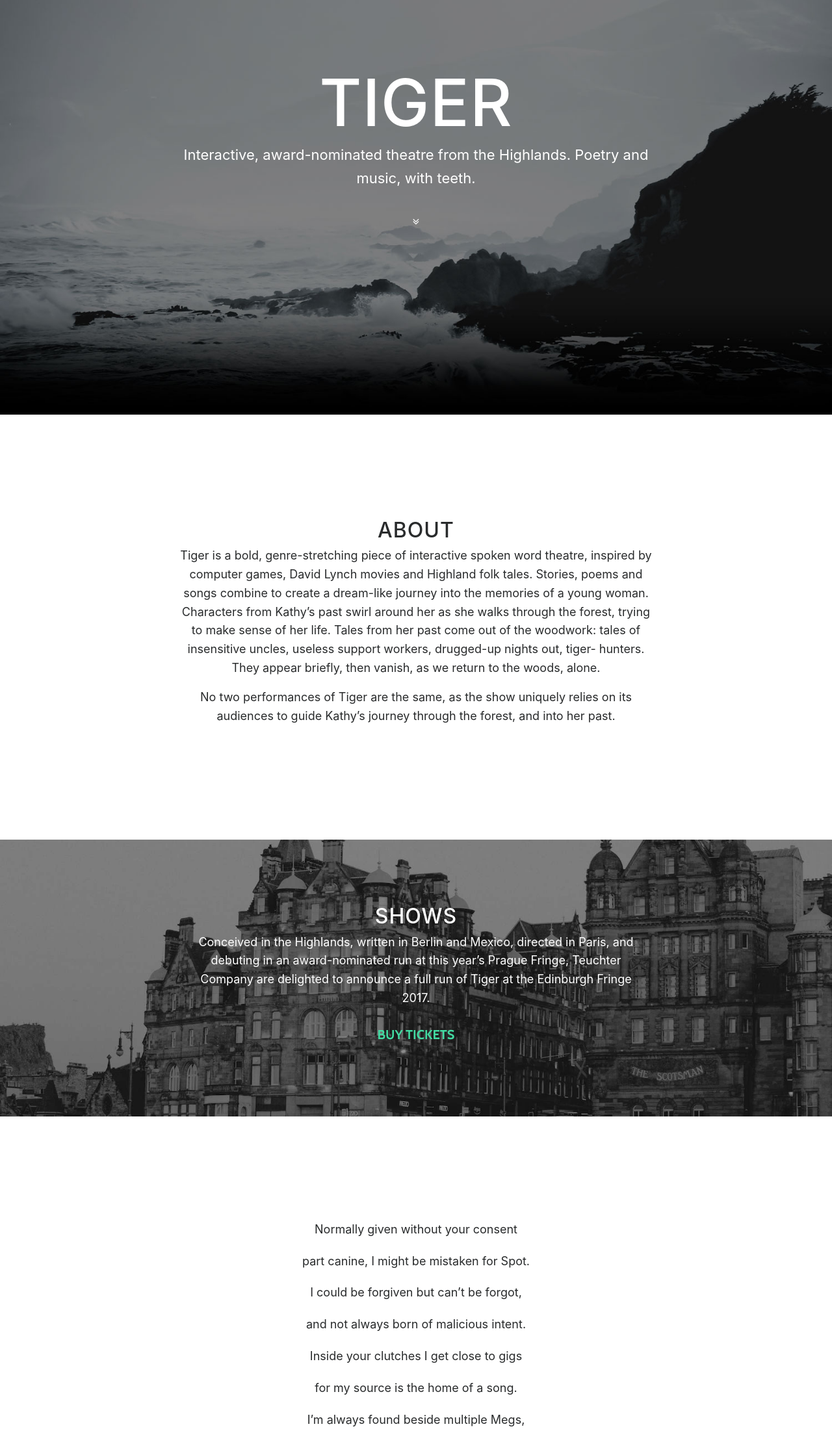
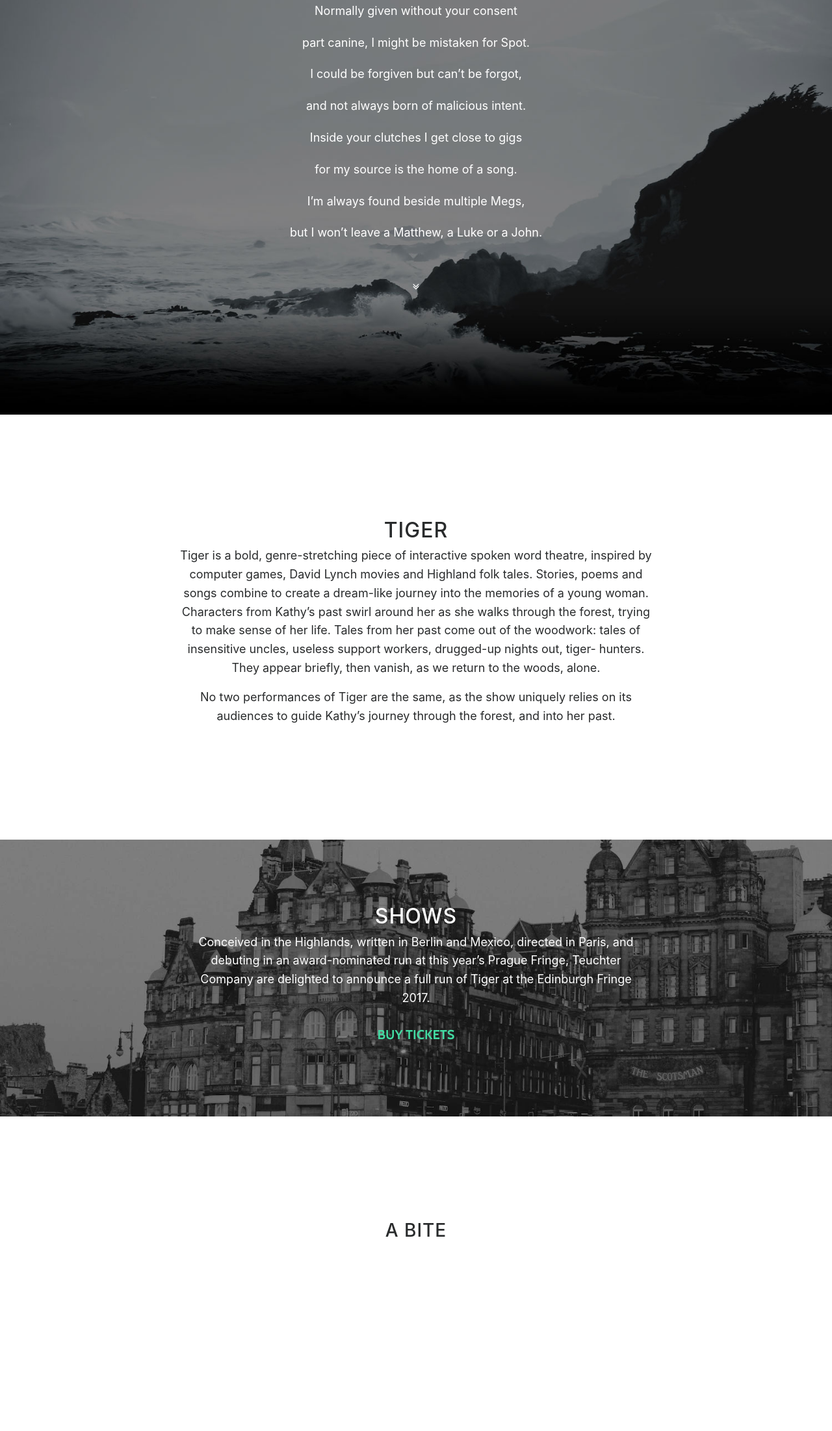
Before and after one commit to teuchter-theatre/tiger, a website with bundled scripts: page index.html in a window 1280 px wide. Shown: the part 162-2364 px from the top of the page at 65% size. After the commit the page ends 2179 px from the top, so only its background shows below. Built offline with nearby package versions, Linux system fonts and the light colour scheme.

Commit message:
Move riddle to beginning of site

```diff
--- a/index.html
+++ b/index.html
@@ -67,8 +67,18 @@
       <div class="container">
         <div class="row">
           <div class="col-md-8 offset-md-2">
-            <h1 class="brand-heading">Tiger</h1>
-            <p class="intro-text">Interactive, award-nominated theatre from the Highlands. Poetry and music, with teeth.</p>
+            <div class="riddle" class="intro-text">
+              <p>Normally given without your consent</p>
+              <p>part canine, I might be mistaken for Spot.</p>
+              <p>I could be forgiven but can’t be forgot,</p>
+              <p>and not always born of malicious intent.</p>
+              <p></p>
+              <p>Inside your clutches I get close to gigs</p>
+              <p>for my source is the home of a song.</p>
+              <p>I’m always found beside multiple Megs,</p>
+              <p>but I won’t leave a Matthew, a Luke or a John.</p>
+            </div>
+
             <a href="#about" class="btn btn-circle page-scroll">
                             <i class="fa fa-angle-double-down animated"></i>
                         </a>
@@ -82,7 +92,7 @@
   <section id="about" class="container content-section text-center">
     <div class="row">
       <div class="col-lg-8 offset-md-2">
-        <h2>About</h2>
+        <h2>Tiger</h2>
         <p>Tiger is a bold, genre-stretching piece of interactive spoken word theatre, inspired by computer games, David Lynch movies and Highland folk tales. Stories, poems and songs combine to create a dream-like journey into the memories of a young woman.
           Characters from Kathy’s past swirl around her as she walks through the forest, trying to make sense of her life. Tales from her past come out of the woodwork: tales of insensitive uncles, useless support workers, drugged-up nights out, tiger-
           hunters. They appear briefly, then vanish, as we return to the woods, alone.</p>
@@ -108,20 +118,8 @@
   <section id="riddle" class="container content-section text-center">
     <div class="row">
       <div class="col-lg-8 offset-md-2">
-        <div class="riddle">
-          <p>Normally given without your consent</p>
-          <p>part canine, I might be mistaken for Spot.</p>
-          <p>I could be forgiven but can’t be forgot,</p>
-          <p>and not always born of malicious intent.</p>
-          <p></p>
-          <p>Inside your clutches I get close to gigs</p>
-          <p>for my source is the home of a song.</p>
-          <p>I’m always found beside multiple Megs,</p>
-          <p>but I won’t leave a Matthew, a Luke or a John.</p>
-        </div>
-
         <div>
-          <a href="#" class="btn btn-default btn-lg">Answer</a>
+          <h3>A bite</h3>
         </div>
       </div>
     </div>
```
